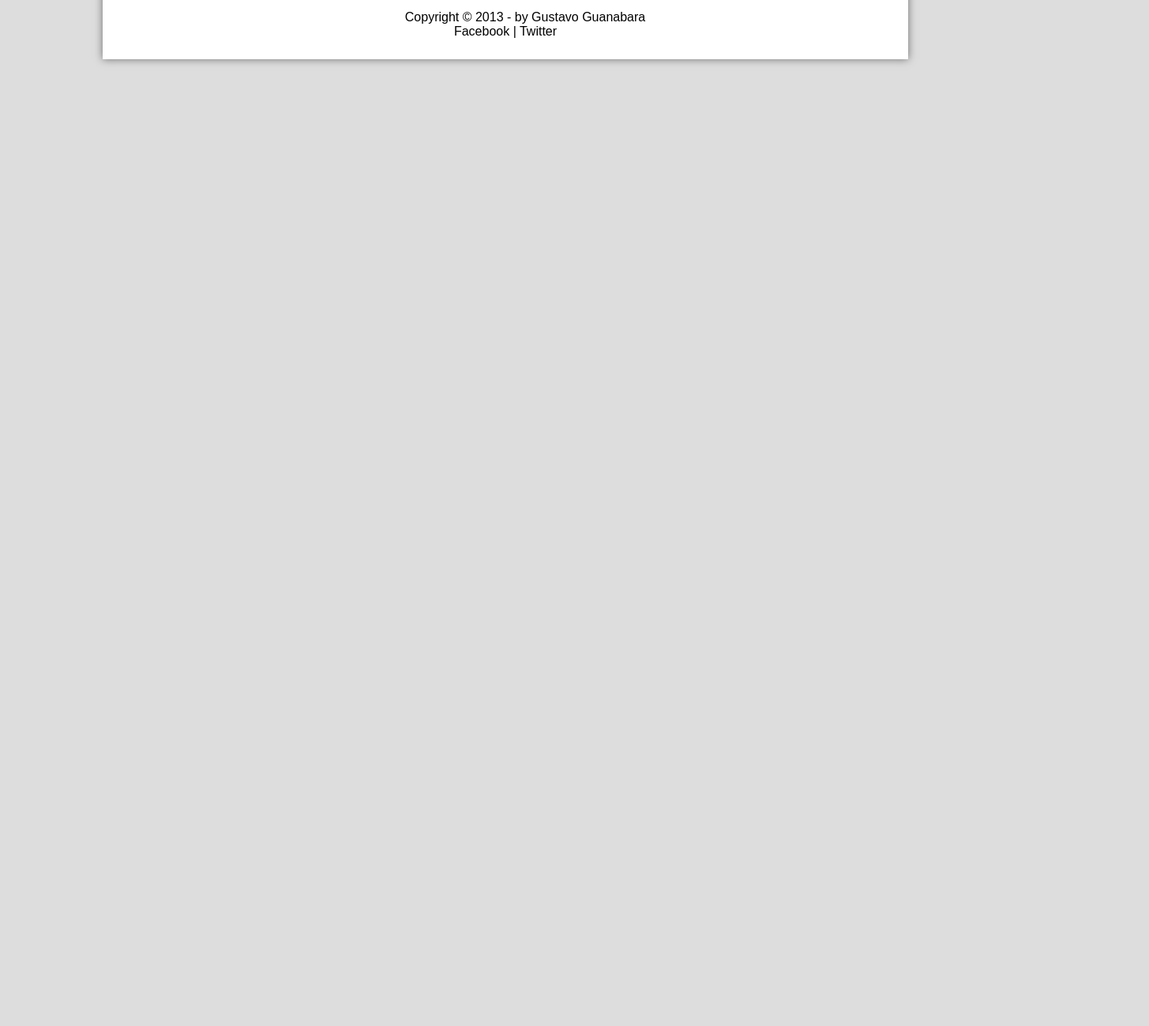
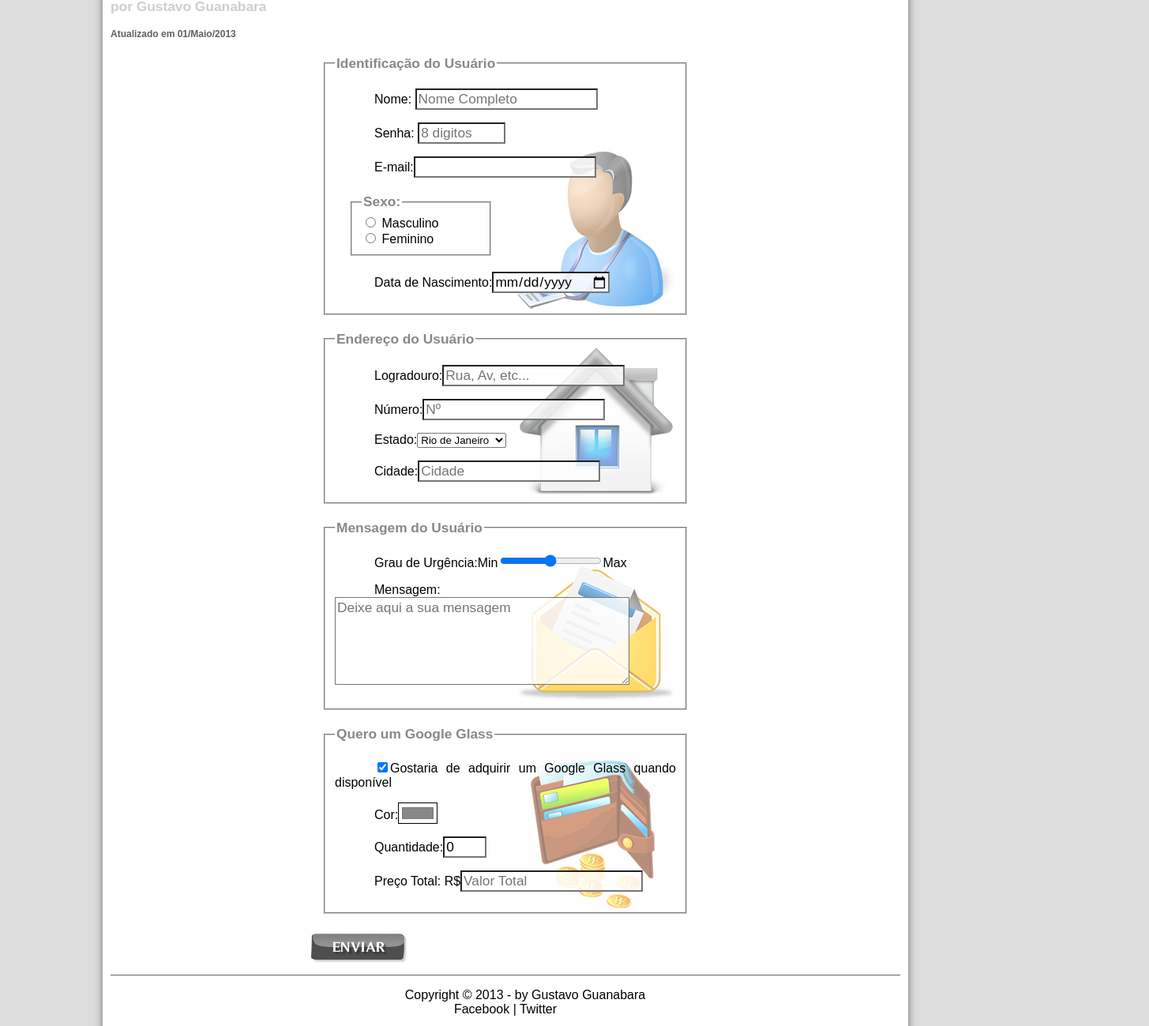
Before and after one commit to flaviocardosodf/ola-mundo, a plain HTML site: page ola-mundo-master/fale-conosco.html in a window 1280 px wide. Shown: the part 252-1551 px from the top of the page at 79% size, 1455 px wide, since content can reach past the window. Before the commit the page ends 800 px from the top, so only its background shows below. Drawn offline with Linux system fonts and the light colour scheme.

Commit message:
aula36-final

```diff
--- a/ola-mundo-master/_css/form.css
+++ b/ola-mundo-master/_css/form.css
@@ -0,0 +1,40 @@
+@charset "UTF-8";
+
+form{
+    width: 500px;
+    margin: auto;
+}
+input, textarea{
+    font-family: sans-serif;
+    font-weight: normal;
+    font-size: 13pt;
+    background-color: rgba(255, 255, 255, .8);
+}
+input:hover, textarea:hover{
+    background-color: #dddddd;
+}
+legend{
+    color: #888888;
+    font-weight: bold;
+    font-size: 13pt;
+    font-family: sans-serif;
+}
+fieldset{
+    border-color: #cecece;
+    margin: 20px;
+}
+fieldset#sexo{
+    width: 150px;
+}
+fieldset#usuario{
+    background: url("../_imagens/icone-contato.png") no-repeat 95% 95%;
+}
+fieldset#endereco{
+    background: url("../_imagens/icone-endereco.png") no-repeat 95% 95%;
+}
+fieldset#mensagem{
+    background: url("../_imagens/icone-mensagem.png") no-repeat 95% 95%;
+}
+fieldset#pedido{
+    background: url("../_imagens/icone-pagamento.png") no-repeat 95% 95%;
+}
--- a/ola-mundo-master/fale-conosco.html
+++ b/ola-mundo-master/fale-conosco.html
@@ -4,8 +4,16 @@
         <meta charset="UTF-8">
         <title>Tudo Sobre Google Glass</title>
         <link rel="stylesheet" type="text/css" href="_css/estilo.css">
+        <link rel="stylesheet" href="_css/form.css">
     </head>
     <script language="javascript" src=_javascript/funcoes.js></script>
+    <script>
+        function calc_total(){
+            var qtd=parseInt(document.getElementById('cQtd').value);
+            tot=qtd*6238,14;
+            document.getElementById('cTot').value=tot;
+        }
+    </script>
     <body>
     <div id="interface">
 
@@ -15,7 +23,7 @@
     <h2>A revolução do Google está chegando</h2>
     </hgroup>
 
-    <img id="icone" src="_imagens/glass-oculos-preto-peq.png">
+    <img id="icone" src="_imagens/contato.png">
 
 <nav id="menu">
 <h1>Menu Principal</h1>
@@ -30,38 +38,68 @@
 
     </header>
 
-Fale Conosco > Contato
-Formulário de Contato
-por Gustavo Guanabara
-Atualizado em 01/Maio/2013
-
-Identificação do Usuário
-    Nome:
-    Senha:
-    E-mail:
-    Sexo:
-        - Masculino
-        - Feminino
-    Data de Nascimento:
-
-Endereço do Usuário
-    Logradouro:
-    Número:
-    Estado:
-    Cidade:
-
-Mensagem do Usuário
-    Grau de Urgência:
-    Mensagem:
-
-Quero um Google Glass
-    Gostaria de adquirir um Google Glass quando disponível
-    Cor:
-    Quantidade:
-    Preço Total: R$
+    <section>
+        <article id="noticia-principal">
+            <header id="cabecalho-artigo">
+                <hgroup>
+                    <h3>Fale Conosco > Contato</h3>
+                    <h1>Formulário de Contato</h1>
+                    <h2>por Gustavo Guanabara</h2>
+                    <h3>Atualizado em 01/Maio/2013</h3>
+                </hgroup>
+            </header>
 
 
-[BOTÃO ENVIAR]
+<form method="post" id="fContato" action="mailto:flaviocardosodf@gmail.com" oninput="calc_total();">
+    <fieldset id="usuario">
+    <legend>Identificação do Usuário</legend>
+    <p>Nome:<label for="cNome"></label> <input type="text" name="tNome" id="cNome" size="20" maxlength="30" placeholder="Nome Completo"></p>
+    <p>Senha: <input type="password" name="tSenha" id="cSenha" size="8" maxlength="8" placeholder="8 digitos"></p>
+    <p>E-mail:<input type="email" name="tMail" id="cMail" size="20" maxlength="40"></p>
+    <fieldset id="sexo"><legend>Sexo:</legend>
+        <input type="radio" name="tSexo" id="cMasc"> <label for="CMasc">Masculino</label><br>
+        <input type="radio" name="tSexo" id="cFem"> <label for="CFem">Feminino</label>
+        </fieldset>
+    <p>Data de Nascimento:<input type="date" name="tDate" id="tDate"></p>
+    </fieldset>
+<fieldset id="endereco">
+<legend>Endereço do Usuário</legend>
+    <p>Logradouro:<input type="text" name="tRua" id="cRua" size="20" maxlength="80" placeholder="Rua, Av, etc..."></p>
+    <p>Número:<input type="number" name="tNum" id="cNum" size="5" placeholder="Nº"></p>
+    <p><label for="cEst">Estado:</label><select name="tEst" id="cEst">
+        <option value="RJ">Rio de Janeiro</option>
+        <option value="SP">São Paulo</option>
+        <option value="DF">Distrito Federal</option>
+        <option value="BA">Bahia</option>
+    </select></p>
+    <p><label>Cidade:</label><input type="text" name="tCid" id="cCid" maxlength="40" size="20" placeholder="Cidade" list="Cidade"></p>
+    <datalist id="Cidade">
+        <option value="Rio de Janeiro"></option>
+        <option value="Nova Iguaçu"></option>
+        <option value="Niterói"></option>
+    </datalist>
+</fieldset>
+
+<fieldset id="mensagem">
+<legend>Mensagem do Usuário</legend>
+    <p><label for="cUrg">Grau de Urgência:</label>Min<input type="range" name="tUrg" id="cUrg" min="0" max="10">Max</p>
+    <p><label for="cMsg">Mensagem:</label><textarea name="tMsg" id="tMsg" cols="35" rows="5" placeholder="Deixe aqui a sua mensagem"></textarea></p>
+</fieldset>
+
+<fieldset id="pedido">
+<legend>Quero um Google Glass</legend>
+    <p>
+    <input type="checkbox" checked name="tPed" id="cPed"><label for="cPed">Gostaria de adquirir um Google Glass quando disponível</label></p>
+    <p><label for="cCor">Cor:</label><input type="color" name="cCor" id="cCor" value="#888888"></p>
+    <p><label for="cQtd">Quantidade:</label><input type="number" name="cQtd" id="cQtd" min="0" max="5" value="0"></p>
+    <p><label for="cTot">Preço Total: R$</label><input type="text" name="cTot" id="cTot" placeholder="Valor Total" readonly></p>
+</fieldset>
+
+<input type="image" name="tEnviar" src="_imagens/botao-enviar.png">
+</form>
+
+</article>
+</section>
 
 <footer id="rodape">
     <p>Copyright &copy; 2013 - by Gustavo Guanabara <br>
```
Also changed, not shown: ola-mundo-master/_css/media.css (+22 -0 lines), ola-mundo-master/google-glass.html (+1 -0 lines), ola-mundo-master/index.html (+6 -2 lines), ola-mundo-master/multimidia.html (+24 -8 lines).
